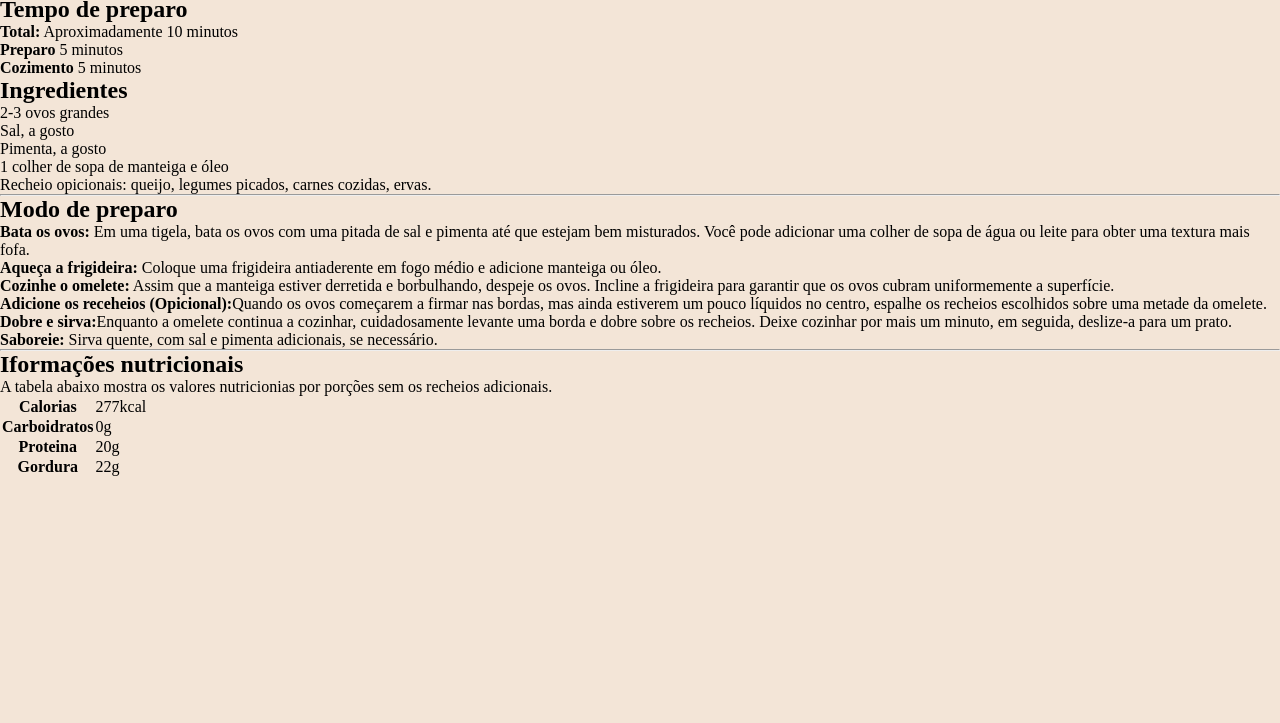
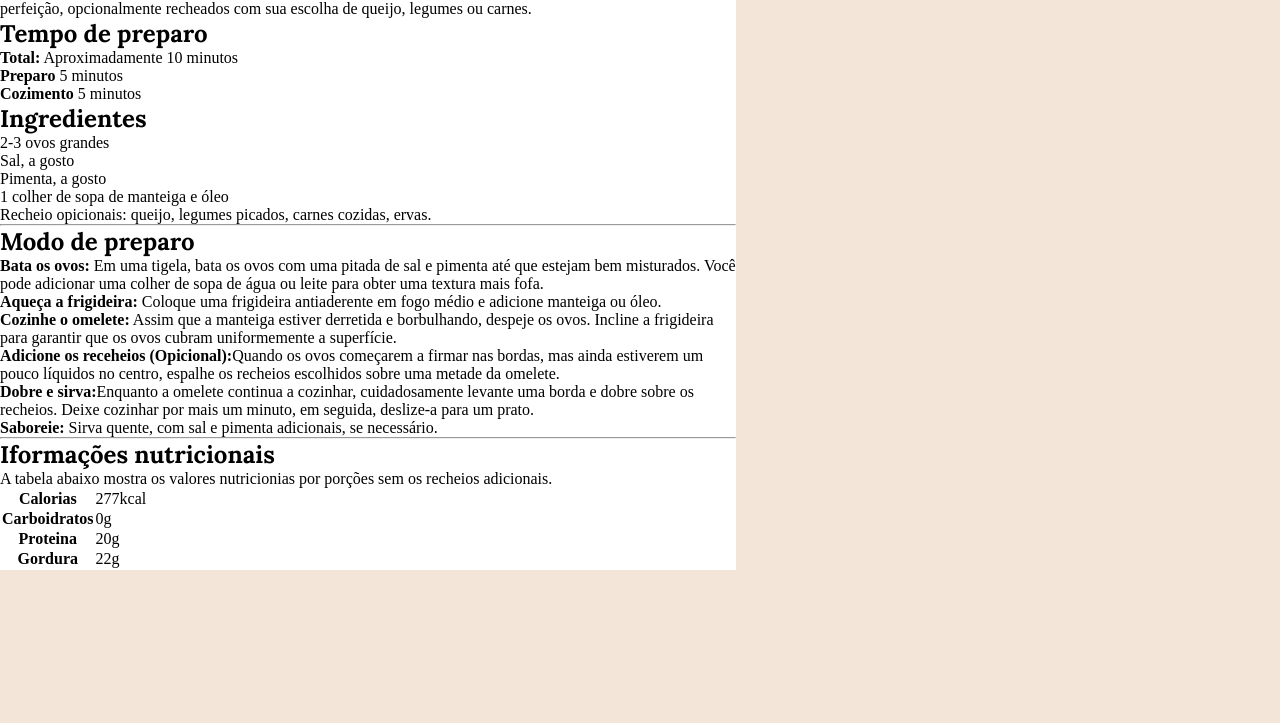
Before and after one commit to gugaschmitt/Receita-de-Omelete, a plain HTML site: page index.HTML in a window 1280 px wide. Shown: the part 77-800 px from the top of the page. Drawn offline with Linux system fonts and the light colour scheme.

Commit message:
segundo commit do CSS

```diff
--- a/style.css
+++ b/style.css
@@ -5,5 +5,18 @@
 }
 
 body {
-    background-color: #f3e5d7;
+    background-color:#f3e5d7;
 }
+    body > div {
+    background-color:#fff;
+    max-width: 736px;
+}
+
+div img {
+    width: 100%;
+}
+
+
+h1, h2{
+    font-family: 'lora', serif;
+}
```
